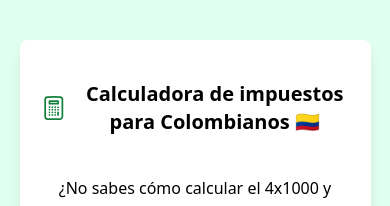
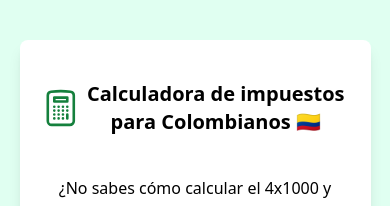
Before and after one commit to mateobetancurb/colombia-taxes-calculator, a React (Vite) app: page / in a window 390 px wide. Shown: the top 206 px of the page. Built offline with nearby package versions, Linux system fonts and the light colour scheme.

Commit message:
feat: improve layout responsiveness and adjust heading width in App component

```diff
--- a/src/App.tsx
+++ b/src/App.tsx
@@ -50,7 +50,7 @@ function App() {
 	return (
 		<main className="bg-[#e0fff1] h-screen py-10">
 			<div className="w-[90%] p-5 md:w-2/3 xl:w-1/2  mx-auto bg-white rounded-lg shadow-lg">
-				<div className="flex items-center gap-3 justify-center py-5 mb-5">
+				<div className="flex items-center md:gap-3 justify-center py-5 mb-5">
 					<svg
 						fill="none"
 						viewBox="0 0 24 24"
@@ -64,7 +64,7 @@ function App() {
 							d="M15.75 15.75V18m-7.5-6.75h.008v.008H8.25v-.008Zm0 2.25h.008v.008H8.25V13.5Zm0 2.25h.008v.008H8.25v-.008Zm0 2.25h.008v.008H8.25V18Zm2.498-6.75h.007v.008h-.007v-.008Zm0 2.25h.007v.008h-.007V13.5Zm0 2.25h.007v.008h-.007v-.008Zm0 2.25h.007v.008h-.007V18Zm2.504-6.75h.008v.008h-.008v-.008Zm0 2.25h.008v.008h-.008V13.5Zm0 2.25h.008v.008h-.008v-.008Zm0 2.25h.008v.008h-.008V18Zm2.498-6.75h.008v.008h-.008v-.008Zm0 2.25h.008v.008h-.008V13.5ZM8.25 6h7.5v2.25h-7.5V6ZM12 2.25c-1.892 0-3.758.11-5.593.322C5.307 2.7 4.5 3.65 4.5 4.757V19.5a2.25 2.25 0 0 0 2.25 2.25h10.5a2.25 2.25 0 0 0 2.25-2.25V4.757c0-1.108-.806-2.057-1.907-2.185A48.507 48.507 0 0 0 12 2.25Z"
 						/>
 					</svg>
-					<h1 className="text-xl font-bold text-center">
+					<h1 className="text-xl w-fit font-bold text-center">
 						Calculadora de impuestos para Colombianos 🇨🇴
 					</h1>
 				</div>
@@ -79,7 +79,7 @@ function App() {
 						</label>
 						<select
 							id="tax"
-							className="mb-5 w-full  p-2 border border-gray-300 rounded-lg"
+							className="mb-5 w-full p-2 border border-gray-300 rounded-lg"
 							value={optionSelected}
 							onChange={(e) => setOptionSelected(e.target.value)}
 						>
```
